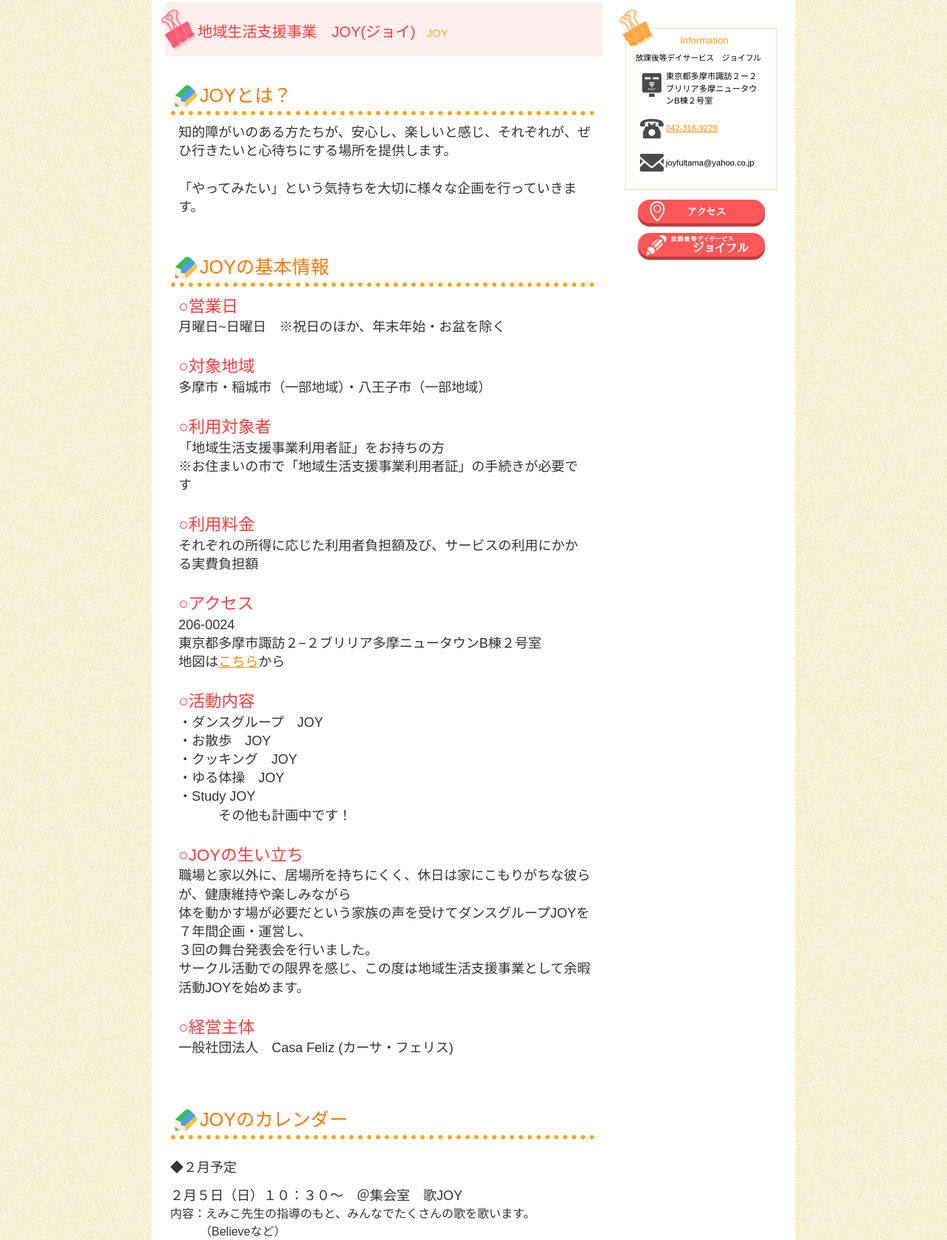
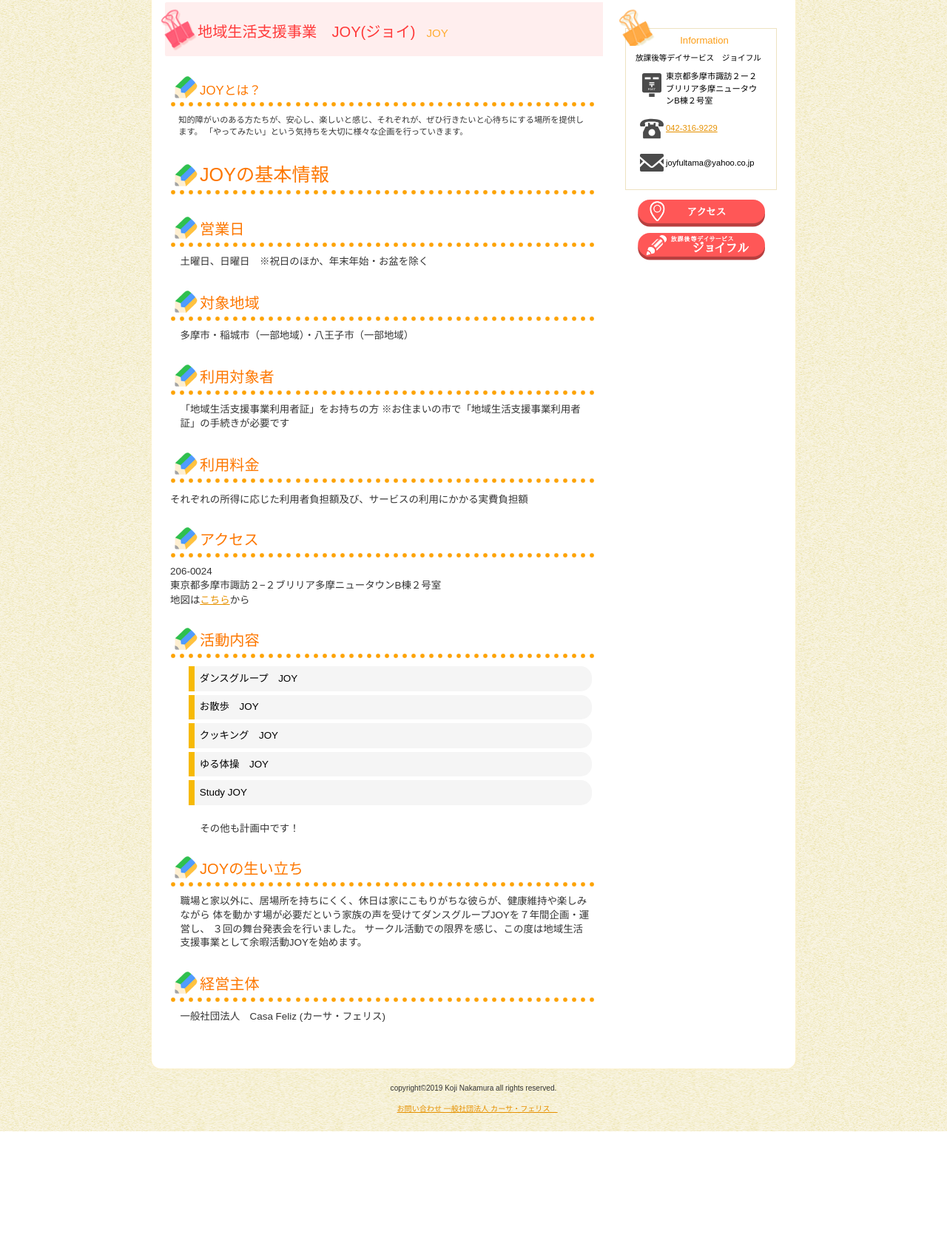
Before and after one commit to sena-anny/joyfultama, a plain HTML site: page aboutjoy.html in a window 1280 px wide. Shown: the part 219-1896 px from the top of the page at 74% size. After the commit the page ends 1749 px from the top, so only its background shows below. Drawn offline with nearby package versions, Linux system fonts and the light colour scheme; files whose address does not match are found by name.

Commit message:
20190323 01

```diff
--- a/aboutjoy.html
+++ b/aboutjoy.html
@@ -1,4 +1,4 @@
-<!DOCTYPE HTML PUBLIC "-//W3C//DTD HTML 4.01 Transitional//EN" "http://www.w3.org/TR/html4/loose.dtd">
+<!DOCTYPE html>
 <html lang="ja">
 <head>
 <meta http-equiv="Content-Type" content="text/html; charset=UTF-8">
@@ -15,7 +15,9 @@
 <link rel="stylesheet" href="http://localhost/casa_feliz/css/container_10D_2c_top.css" type="text/css" id="hpbcontainer">
 <link rel="stylesheet" href="http://localhost/casa_feliz/css/main_10D_2c.css" type="text/css" id="hpbmain">
 <link rel="stylesheet" href="http://localhost/casa_feliz/css/user.css" type="text/css" id="hpbuser">
-<script type="text/javascript" src="http://localhost/casa_feliz/js/jquery.min.js"><!-- hpbiptitle jQuery library --></script>
+<link rel="stylesheet" href="https://use.fontawesome.com/releases/v5.7.2/css/all.css" integrity="sha384-fnmOCqbTlWIlj8LyTjo7mOUStjsKC4pOpQbqyi7RrhN7udi9RwhKkMHpvLbHG9Sr" crossorigin="anonymous">
+<link rel="icon" type="image/png" href="http://localhost/casa_feliz/images/joyful-logo.png">
+<script type="text/javascript" src="http://localhost/casa_feliz/js/jquery.min.js"></script>
 <script type="text/javascript" src="http://localhost/casa_feliz/js/move-mainnav.js">hpb-move-mainnav-js</script>
 <script src="http://localhost/casa_feliz/js/main.js"></script>
 </head>
@@ -35,85 +37,51 @@
       <!-- page title end --><!-- main -->
       <div id="hpb-main">
         <!-- program -->
-        <div id="program" style="text-align : left;" align="left">
-          <h3><a name="about-joy" id="about-joy"><font size="+2" style="font-size : 150%;">JOYとは？</font></a></h3>
-          <p><font size="+1">知的障がいのある方たちが、安心し、楽しいと感じ、それぞれが、ぜひ行きたいと心待ちにする場所を提供します。<br>
-          <br>
-          「やってみたい」という気持ちを大切に様々な企画を行っていきます。</font></p>
-          <hr>
-          <h3><a name="about-joy-info" id="about-joy-info"><font size="+2" style="font-size : 150%;">JOYの基本情報</font></a></h3>
-          <p><font color="#ff3a3a" size="6" style="font-size : 200%;">○営業日</font><font size="+1"><br>
-          月曜日~日曜日　※祝日のほか、年末年始・お盆を除く<br>
-          <br>
-          </font><font color="#ff3a3a" size="6" style="font-size : 200%;">○対象地域</font><font size="+1"><br>
-          多摩市・稲城市（一部地域）・八王子市（一部地域）<br>
-          <br>
-          </font><font color="#ff3a3a" size="6" style="font-size : 200%;">○利用対象者</font><font size="+1"><br>
-          「地域生活支援事業利用者証」をお持ちの方<br>
-          ※お住まいの市で「地域生活支援事業利用者証」の手続きが必要です<br>
-          <br>
-          </font><font color="#ff3a3a" size="6" style="font-size : 200%;">○利用料金</font><font size="+1"><br>
-          それぞれの所得に応じた利用者負担額及び、サービスの利用にかかる実費負担額<br>
-          <br>
-          </font><font color="#ff3a3a" size="6" style="font-size : 200%;">○アクセス</font><font size="+1"><br>
+        <div id="program">
+          <h3><a name="about-joy" id="about-joy">JOYとは？</a></h3>
+          <p>知的障がいのある方たちが、安心し、楽しいと感じ、それぞれが、ぜひ行きたいと心待ちにする場所を提供します。
+          「やってみたい」という気持ちを大切に様々な企画を行っていきます。</p>
+
+          <div class="about-joyful-info">
+              <h3><a name="about-joy-info" id="about-joy-info">JOYの基本情報</a></h3>
+          </div>
+
+          <div class="about-joyful-details">
+
+          <h3>営業日</h3>
+          <p>土曜日、日曜日　※祝日のほか、年末年始・お盆を除く</p>
+          <h3>対象地域</h3>
+          <p>多摩市・稲城市（一部地域）・八王子市（一部地域）</p>
+          <h3>利用対象者</h3>
+          <p>「地域生活支援事業利用者証」をお持ちの方
+          ※お住まいの市で「地域生活支援事業利用者証」の手続きが必要です</p>
+          <h3>利用料金</h3>
+          それぞれの所得に応じた利用者負担額及び、サービスの利用にかかる実費負担額
+          <h3>アクセス</h3>
           206-0024<br>
           東京都多摩市諏訪２−２ブリリア多摩ニュータウンB棟２号室<br>
-          地図は<a href="access.html">こちら</a>から<br>
+          地図は<a href="access.html">こちら</a>から
           <br>
-          </font><font color="#ff3a3a" size="6" style="font-size : 200%;">○活動内容</font><font size="+1"><br>
-          ・ダンスグループ　JOY<br>
-          ・お散歩　JOY<br>
-          ・クッキング　JOY<br>
-          ・ゆる体操　JOY<br>
-          ・Study JOY<br>
-          　　　その他も計画中です！<br>
-          <br>
-          </font><font color="#ff3a3a" size="6" style="font-size : 200%;">○JOYの生い立ち</font><font size="+1"><br>
-          職場と家以外に、居場所を持ちにくく、休日は家にこもりがちな彼らが、健康維持や楽しみながら<br>
-          体を動かす場が必要だという家族の声を受けてダンスグループJOYを７年間企画・運営し、<br>
-          ３回の舞台発表会を行いました。<br>
-          サークル活動での限界を感じ、この度は地域生活支援事業として余暇活動JOYを始めます。<br>
-          <br>
-          </font><font color="#ff3a3a" size="6" style="font-size : 200%;">○経営主体</font><font size="+1"><br>
-          一般社団法人　Casa Feliz (カーサ・フェリス)<br>
-          </font><br>
-          </p>
-          <hr>
-          <h3><a name="about-joy-calender" id="about-joy-calender"><font size="+2" style="font-size : 150%;">JOYのカレンダー</font></a></h3>
-          <br>
-          <font size="+1">◆２月予定</font><br>
-          <br>
-          <font size="+1">２月５日（日）１０：３０〜　＠集会室　歌JOY<br>
-          </font><font size="3">内容：えみこ先生の指導のもと、みんなでたくさんの歌を歌います。<br>
-          　　　（Believeなど）</font><font size="+1"><br>
-          ２月１２日（日）１０：３０〜　＠集会室　ダンスJOY<br>
-          </font><font size="3">内容：清美先生の指導のもと、みんなで楽しくダンスをします。<br>
-          　　　（リトルマーメイドのアンダー・ザ・シーに乗せて）</font><font size="+1"><br>
-          ２月１８日（土）１０：３０〜　＠JOYの部屋　クッキングJOY<br>
-          <font size="3">内容：若菜先生の指導のもと、たこ焼きパーティをします。</font><br>
-          ２月２６日（日）１０：３０〜　＠集会室　ダンスJOY<br>
-          </font>
-          <br>
-          <br>
-          <font size="+1">◆３月予定</font><br>
-          <font size="+1"><br>
-          ３月１２日（日）１０：３０〜　＠講座室　ダンスJOY<br>
-          </font><font size="3">内容：清美先生の指導のもと、みんなで楽しくダンスをします。<br>
-          　　　（リトルマーメイドのアンダー・ザ・シーに乗せて）</font><font size="+1"><br>
-          ２月１８日（土）１０：３０〜　＠調理室　クッキングJOY<br>
-          <font size="3">内容：未定</font><br>
-          <font size="+1"> ３月１９日（日）１０：３０〜　＠集会室　ダンスJOY<br>
-          </font><font size="3">内容：清美先生の指導のもと、みんなで楽しくダンスをします。<br>
-          　　　（リトルマーメイドのアンダー・ザ・シーに乗せて）</font><br>
-          <font size="+1">３月２６日（日）１０：３０〜　＠第一音楽室　歌JOY<br>
-          </font><font size="3">内容：えみこ先生の指導のもと、みんなでたくさんの歌を歌います。<br>
-          　　　（Believeなど）</font></font><br>
-          <br>
-          <br>
-          <hr>
-          <br>
-          <br>
-          <div id="pagetop"><a href="#hpb-container">このページの先頭へ</a></div>
+          <h3>活動内容</h3>
+          <ul>
+            <li>ダンスグループ　JOY</li>
+            <li>お散歩　JOY</li>
+            <li>クッキング　JOY</li>
+            <li>ゆる体操　JOY</li>
+            <li>Study JOY</li>
+          </ul>
+          　　　その他も計画中です！
+
+          <h3>JOYの生い立ち</h3>
+          <p>職場と家以外に、居場所を持ちにくく、休日は家にこもりがちな彼らが、健康維持や楽しみながら
+          体を動かす場が必要だという家族の声を受けてダンスグループJOYを７年間企画・運営し、
+          ３回の舞台発表会を行いました。
+          サークル活動での限界を感じ、この度は地域生活支援事業として余暇活動JOYを始めます。</p>
+
+          <h3>経営主体</h3>
+          <p>一般社団法人　Casa Feliz (カーサ・フェリス)</p>
+        </div>
+          <!--<div id="pagetop"><a href="#hpb-container">このページの先頭へ</a></div>-->
         </div>
         <!-- program end -->
       </div>
--- a/css/container_10D_2c_top.css
+++ b/css/container_10D_2c_top.css
@@ -64,7 +64,7 @@ header{
     padding-right: 30px;
     background-position: bottom center;
     background-repeat: no-repeat;
-    background-image : url(http://localhost/casa_feliz/images/mainimage_10D_01.png);
+    /*background-image : url(http://localhost/casa_feliz/images/mainimage_10D_01.png);*/
 }
 
 #hpb-inner::after, .hpb-layoutset-01 #hpb-wrapper::after{
```
Also changed, not shown: recruitment.html (+2 -2 lines).
